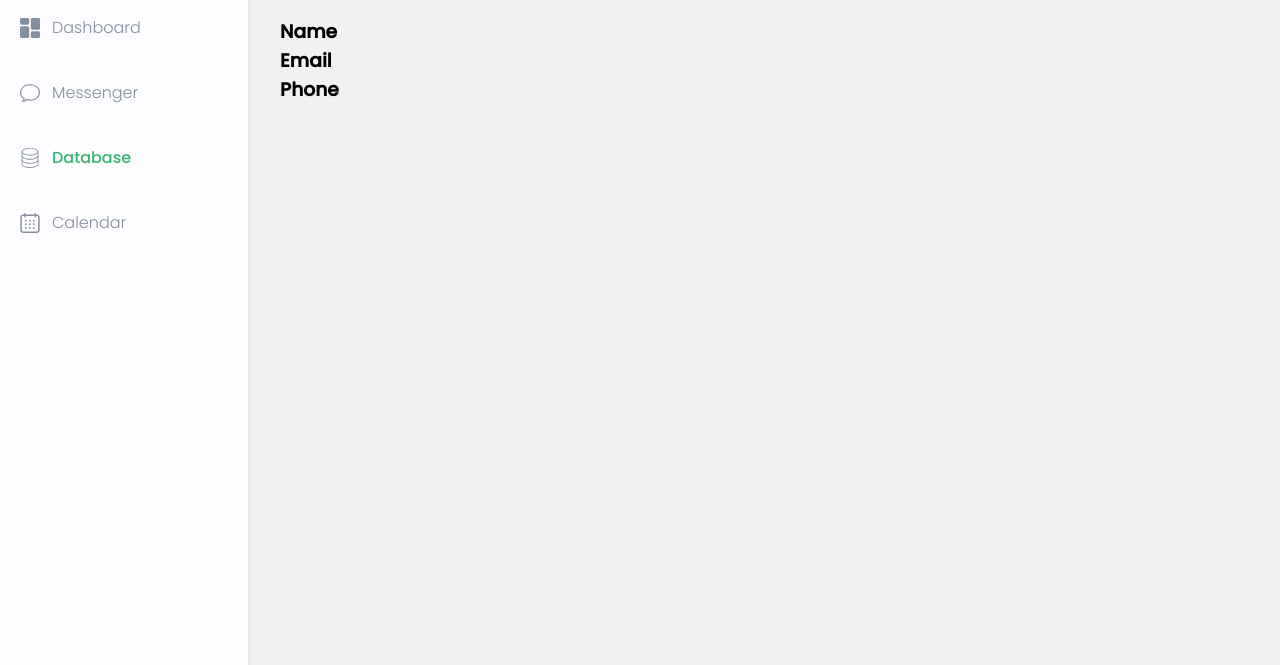
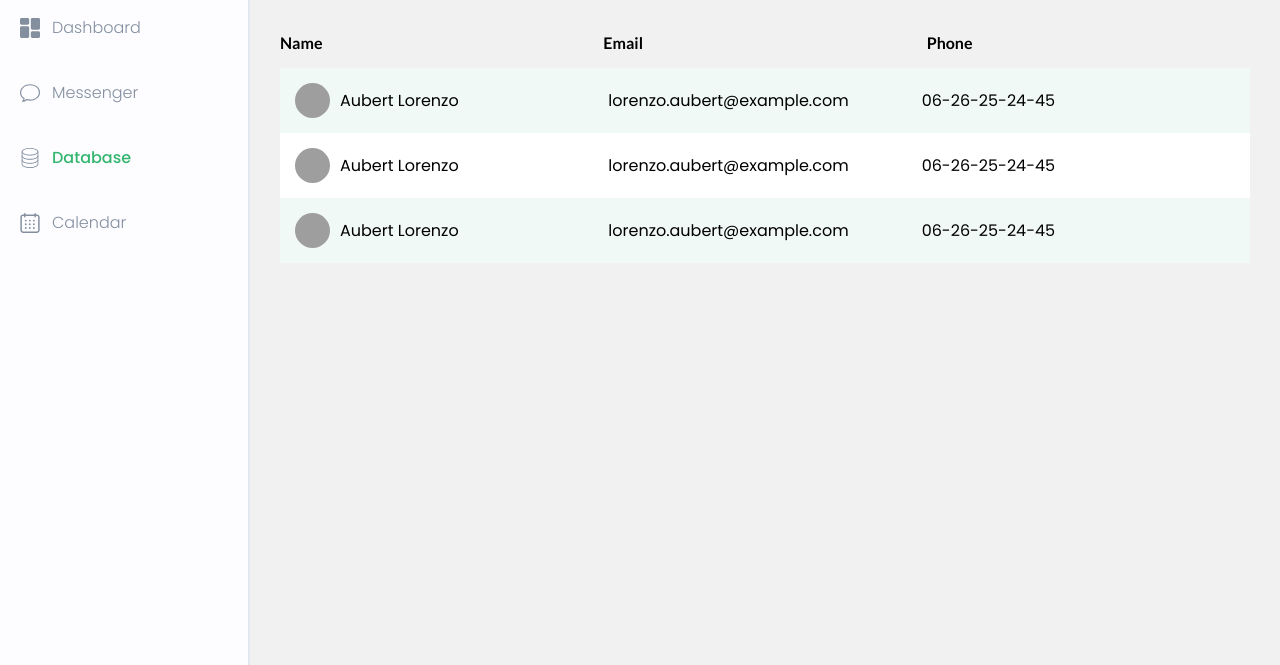
Before and after one commit to Chrisanto76/filter-list, a plain HTML site: page index.html in a window 1280 px wide. Shown: the part 135-800 px from the top of the page. Drawn offline with Linux system fonts and the light colour scheme; grey boxes are pictures that could not be loaded.

Commit message:
add table style and input style

```diff
--- a/index.html
+++ b/index.html
@@ -16,7 +16,7 @@
 	<nav class="side-nav">
 		<a href="#" class="nav-logo">
 			<img src="images/logo.svg" alt="logo">
-			<h1>Users</h1>
+			<h1>Stud42</h1>
 		</a>
 		<a href="#" class="bloc-link">
 			<img src="images/dashboard.svg" alt="icon-dashboard">
@@ -50,7 +50,38 @@
 			<h3 class="table-title">Email</h3>
 			<h3 class="table-title">Phone</h3>
 		</div>
-		<div class="table-results"></div>
+		<div class="table-results">
+			<div class="table-item">
+				<p class="main-info">
+					<img src="https://randomuser.me/api/portraits/thumb/men/71.jpg" alt="avatar-picture">
+					<span>
+						Aubert Lorenzo
+					</span>
+				</p>
+				<p class="email">lorenzo.aubert@example.com</p>
+				<p class="phone">06-26-25-24-45</p>
+			</div>
+			<div class="table-item">
+				<p class="main-info">
+					<img src="https://randomuser.me/api/portraits/thumb/men/71.jpg" alt="avatar-picture">
+					<span>
+						Aubert Lorenzo
+					</span>
+				</p>
+				<p class="email">lorenzo.aubert@example.com</p>
+				<p class="phone">06-26-25-24-45</p>
+			</div>
+			<div class="table-item">
+				<p class="main-info">
+					<img src="https://randomuser.me/api/portraits/thumb/men/71.jpg" alt="avatar-picture">
+					<span>
+						Aubert Lorenzo
+					</span>
+				</p>
+				<p class="email">lorenzo.aubert@example.com</p>
+				<p class="phone">06-26-25-24-45</p>
+			</div>
+		</div>
 	</main>
 
 	<script src="app.js"></script>
--- a/style.css
+++ b/style.css
@@ -112,7 +112,59 @@ body {
     font-family: Lato, sans-serif;
   }
 
+  .table {
+    display: flex;
+  }
+
+  .table-title {
+    flex-basis: 100%;
+    font-family: Lato, sans-serif;
+    font-size: 16px;
+    padding: 16px 0;
+  }
+
+  .table-item {
+    display: flex;
+    align-items: center;
+    padding: 15px;
+    background: #fff;
+    font-style: 16px;
+  }
+
+  .main-info {
+    display: flex;
+    align-items: center;
+  }
+
+  .table-item img {
+    width: 35px;
+    height: 35px;
+    border-radius: 50%;
+    margin-right: 10px;
+  }
+
+  .table-item >  * {
+    flex-basis: 100%;
+    overflow-x: auto;
+    margin-right: 20px;
+    scrollbar-width: thin;
+    scrollbar-color: #3e3e3e60 #dcdcdc;
+  }
+
+  .table-item > *::-webkit-scrollbar {
+    height: 6px;
+    border: 1px solid 878787;
+  }
+
+  ::-webkit-scrollbar-thumb {
+    border-radius: 10px;
+    background-color: #3e3e3e60;
+  }
+
+  .table-item:nth-child(odd) {
+    background-color: #f1f9f6;
+  }
 
 img {
-    width: 50px;
-}
+        width: 50px;
+    }
```
